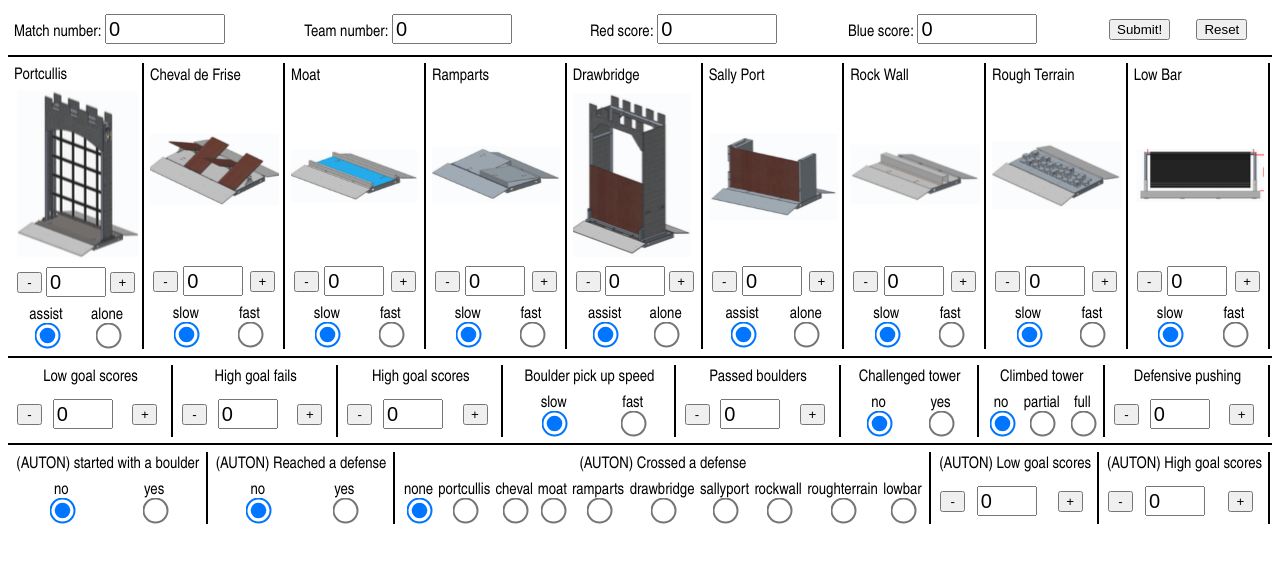
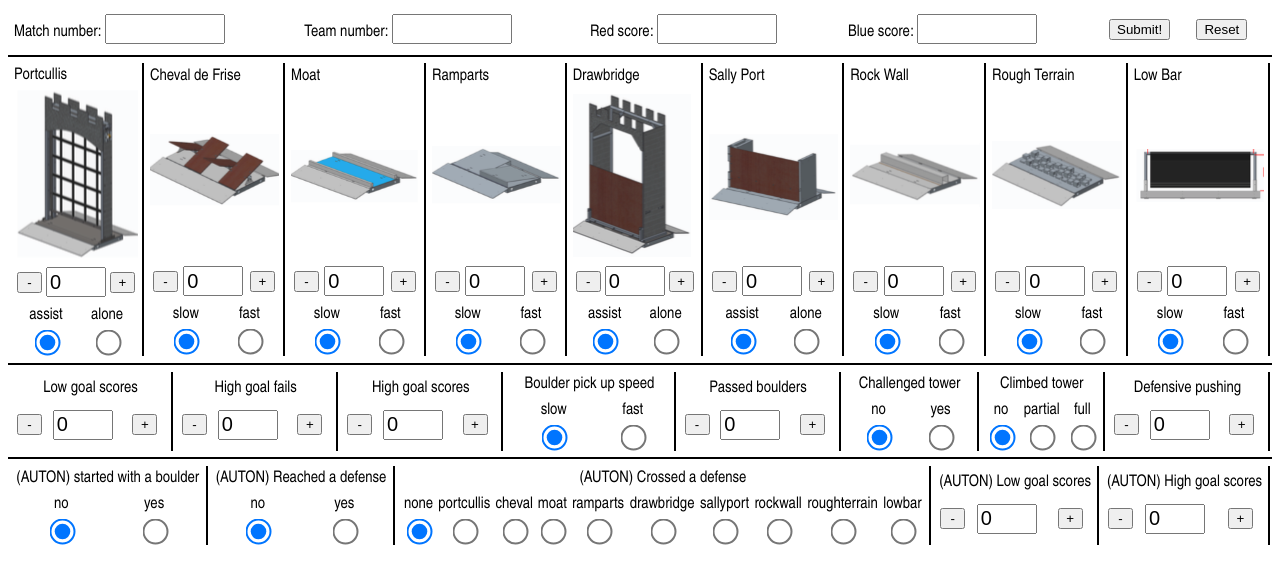
Before and after one commit to MRT3216/roboscout_2016, a Flask app: page / in a window 1280 px wide. Shown: the top 584 px of the page. Run offline with Flask 2, Linux system fonts and the light colour scheme.

Commit message:
Got rid of bothersome zeroes in inputs, very minor stylistic tweaks. More later

```diff
--- a/gathering/config.py
+++ b/gathering/config.py
@@ -114,5 +114,5 @@ QUESTIONS3 = [
 	question("Winning alliance",'win_alliance',False,['red','blue']),
 	question("Red RP (excluding winning bonus)",'ranking_red',True,[]),
 	question("Blue RP (excluding winning bonus)",'ranking_blue',True,[]),
-	question("Precentage of alliance's work",'robot_work',False,['0%','1-33%','33-66%','66-99%','basically all of it'])
+	question("Percentage of alliance's work",'robot_work',False,['0%','1-33%','33-66%','66-99%','basically all of it'])
 ]
--- a/gathering/templates/main.html
+++ b/gathering/templates/main.html
@@ -1,7 +1,7 @@
 <html>
 <head>
 	<title>RoboScout</title>
-	<style type='text/css'>
+	<style>
 	body {
 		font-family: "Helvetica Narrow","Arial Narrow",Tahoma,Arial,Helvetica,sans-serif;
 		font-size: 7pt;
@@ -23,6 +23,7 @@
 
 	input[type='radio'] {
 		transform: scale(2);
+        margin-top: 10px;
 	}
 
 	input[type='button'] {
@@ -61,7 +62,7 @@
 		height: 170px;
 	}
 	</style>
-	<script type='text/javascript'>
+	<script>
 		var confirmOnPageExit = function (e) {
 		e = e || window.event;
 		var message = 'Are you sure you want to exit?';
@@ -80,38 +81,32 @@
 						<tr>
 							<td>
 								Match number:
-								<input type='number' name='matchnum' value='0' min='0' max='10000'/>
+								<input type='number' name='matchnum' value='' min='0' max='10000'>
 							</td>
 							<td>
 								Team number:
-								<input type='number' name='teamnum' value='0' min='0' max='10000'/>
+								<input type='number' name='teamnum' value='' min='0' max='10000'>
 							</td>
 							<td>
 								Red score:
-								<input type='number' name='score_red' value='0' min='0' max='10000'/>
+								<input type='number' name='score_red' value='' min='0' max='10000'>
 							</td>
 							<td>
 								Blue score:
-								<input type='number' name='score_blue' value='0' min='0' max='10000'/>
-							</td>
-							<!--<td>
-								Match scouting
-								<input type='radio' name='scout_type' value='match' checked/>
-								-- Pit scouting (ignore the counters)
-								<input type='radio' name='scout_type' value='pit'/>
-							</td>-->
-							<td>
-								<input type='submit' value='Submit!'/>
+								<input type='number' name='score_blue' value='' min='0' max='10000'>
 							</td>
 							<td>
-								<input type='reset' value='Reset'/>
+								<input type='submit' value='Submit!'>
+							</td>
+							<td>
+								<input type='reset' value='Reset'>
 							</td>
 						</tr>
 					</table>
 				</td>
 			</tr>
 		</table>
-		<hr/>
+		<hr>
 		<table>
 			<!-- this row contains all the defenses -->
 			<tr>
@@ -125,7 +120,7 @@
 						</tr>
 						<tr class='defcon'>
 							<td>
-								<img class='defense' src='/static/{{ defense.did }}.png'/>
+								<img class='defense' src='/static/{{ defense.did }}.png'>
 							</td>
 						</tr>
 						<tr>
@@ -134,13 +129,13 @@
 									<table>
 										<tr>
 											<td>
-												<input type='button' value='-' onclick='document.getElementById("{{defense.did}}_count").value = Math.max(parseInt(document.getElementById("{{defense.did}}_count").value)-1,0)'/>
+												<input type='button' value='-' onclick='document.getElementById("{{defense.did}}_count").value = Math.max(parseInt(document.getElementById("{{defense.did}}_count").value)-1,0)'>
 											</td>
 											<td>
-												<input class='counter' type='number' value='0' min='0' max='1000' name='{{defense.did}}_crosscount' id='{{defense.did}}_count' readonly/>
+												<input class='counter' type='number' value='0' min='0' max='1000' name='{{defense.did}}_crosscount' id='{{defense.did}}_count' readonly>
 											</td>
 											<td>
-												<input type='button' value='+' onclick='document.getElementById("{{defense.did}}_count").value = Math.min(parseInt(document.getElementById("{{defense.did}}_count").value)+1,1000)'/>
+												<input type='button' value='+' onclick='document.getElementById("{{defense.did}}_count").value = Math.min(parseInt(document.getElementById("{{defense.did}}_count").value)+1,1000)'>
 											</td>
 										</tr>
 									</table>
@@ -154,8 +149,8 @@
 										{% for ans in defense.answers %}
 										<td>
 											<center>
-												{{ ans }}<br/>
-												<input type='radio' name='{{ defense.did }}_def' value='{{ ans }}' {% if ans == defense.answers[0] %} checked {% endif %}/>
+												{{ ans }}<br>
+												<input type='radio' name='{{ defense.did }}_def' value='{{ ans }}' {% if ans == defense.answers[0] %} checked {% endif %}>
 											</center>
 										</td>
 										{% endfor %}
@@ -169,7 +164,7 @@
 			</tr>
 		</table>
 		{% for questionl in questions %}
-		<hr/>
+		<hr>
 		<table>
 			<tr>
 				{% for quest in questionl %}
@@ -189,8 +184,8 @@
 										{% for ans in quest.answers %}
 										<td>
 											<center>
-												{{ ans }}<br/>
-												<input type='radio' name='{{ quest.qid }}_ans' value='{{ ans }}' {% if ans == quest.answers[0] %} checked {% endif %}/>
+												{{ ans }}<br>
+												<input type='radio' name='{{ quest.qid }}_ans' value='{{ ans }}' {% if ans == quest.answers[0] %} checked {% endif %}>
 											</center>
 										</td>
 										{% endfor %}
@@ -205,13 +200,13 @@
 									<table>
 										<tr>
 											<td>
-												<input type='button' value='-' onclick='document.getElementById("{{quest.qid}}_count").value = Math.max(parseInt(document.getElementById("{{quest.qid}}_count").value)-1,0)'/>
+												<input type='button' value='-' onclick='document.getElementById("{{quest.qid}}_count").value = Math.max(parseInt(document.getElementById("{{quest.qid}}_count").value)-1,0)'>
 											</td>
 											<td>
-												<input class='counter' type='number' value='0' min='0' max='1000' name='{{quest.qid}}_count' id='{{quest.qid}}_count' readonly/>
+												<input class='counter' type='number' value='0' min='0' max='1000' name='{{quest.qid}}_count' id='{{quest.qid}}_count' readonly>
 											</td>
 											<td>
-												<input type='button' value='+' onclick='document.getElementById("{{quest.qid}}_count").value = Math.min(parseInt(document.getElementById("{{quest.qid}}_count").value)+1,1000)'/>
+												<input type='button' value='+' onclick='document.getElementById("{{quest.qid}}_count").value = Math.min(parseInt(document.getElementById("{{quest.qid}}_count").value)+1,1000)'>
 											</td>
 										</tr>
 									</table>
```
Also changed, not shown: 1 other file.
